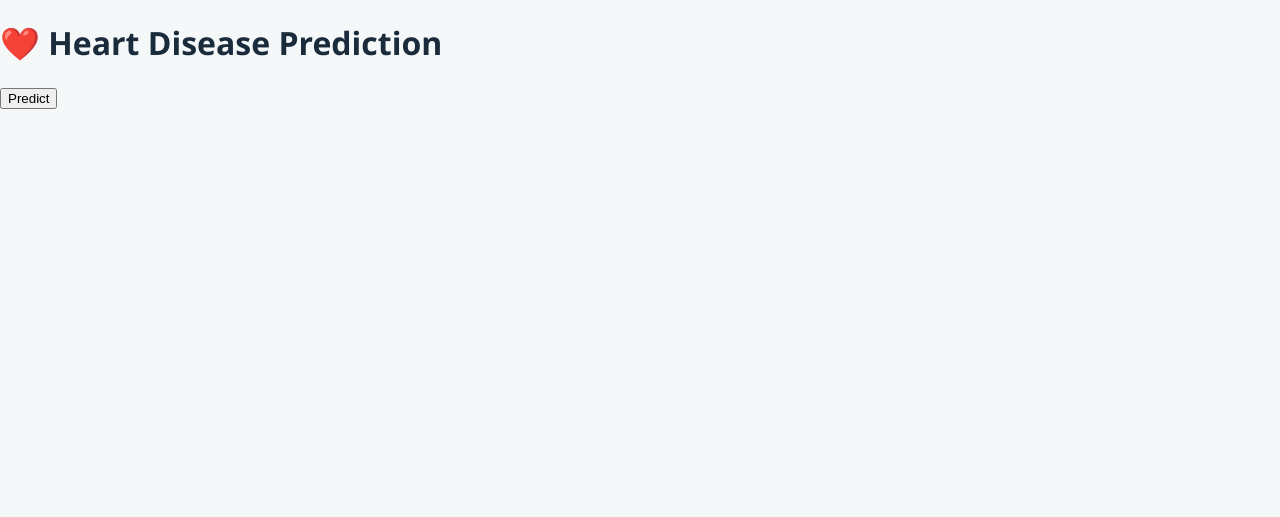
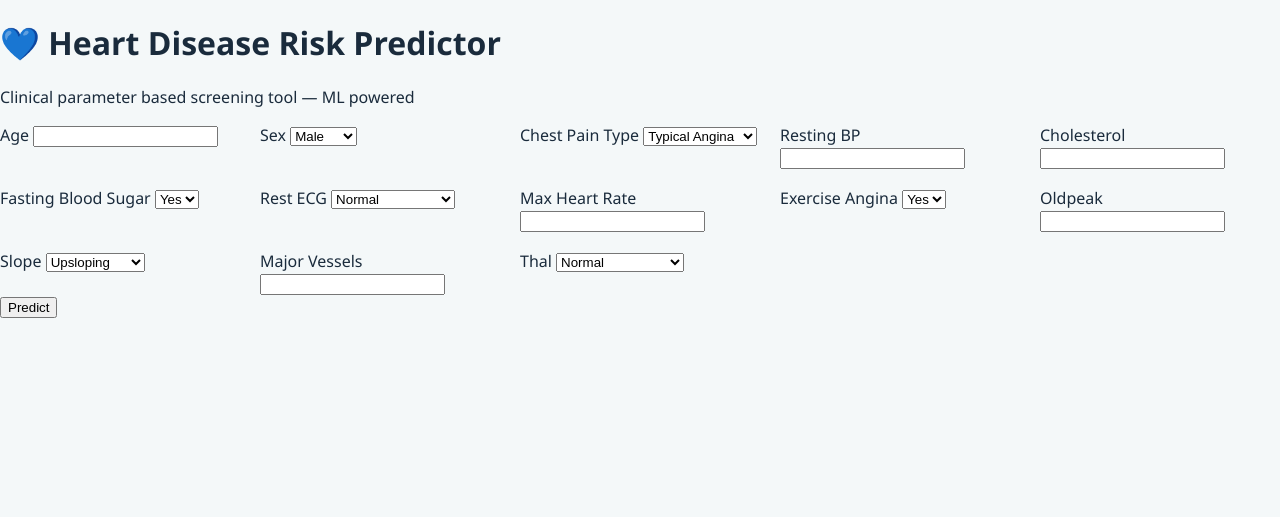
Before and after one commit to riyaashukla30/AI-ML-Internship-Assignment-10, a Flask app: page / in a window 1280 px wide. Shown: the top 517 px of the page. Run offline with Flask 3, Linux system fonts and the light colour scheme; parts of the project's set-up code (start-up, migrations or seed data) failed here and were passed over.

Commit message:
Update index.html

```diff
--- a/templates/index.html
+++ b/templates/index.html
@@ -1,54 +1,145 @@
 <!DOCTYPE html>
 <html>
 <head>
-    <title>Heart Disease Prediction</title>
+    <title>Heart Disease Predictor</title>
     <link rel="stylesheet" href="{{ url_for('static', filename='style.css') }}">
 </head>
+<body>
 
-<body>
+<div class="header">
+    <h1>💙 Heart Disease Risk Predictor</h1>
+    <p>Clinical parameter based screening tool — ML powered</p>
+</div>
+
 <div class="container">
-        <h1>❤️ Heart Disease Prediction</h1>
+    <form id="predictionForm">
 
-        <form id="predictionForm">
-            {% for col in columns %}
-                <label>{{ col }}</label>
-                <input type="number" name="{{ col }}" step="any" required>
-            {% endfor %}
+        <div class="grid">
+
+            <div>
+                <label>Age</label>
+                <input type="number" name="age" required>
+            </div>
+
+            <div>
+                <label>Sex</label>
+                <select name="sex">
+                    <option value="1">Male</option>
+                    <option value="0">Female</option>
+                </select>
+            </div>
+
+            <div>
+                <label>Chest Pain Type</label>
+                <select name="cp">
+                    <option value="0">Typical Angina</option>
+                    <option value="1">Atypical Angina</option>
+                    <option value="2">Non-anginal</option>
+                    <option value="3">Asymptomatic</option>
+                </select>
+            </div>
+
+            <div>
+                <label>Resting BP</label>
+                <input type="number" name="trestbps">
+            </div>
+
+            <div>
+                <label>Cholesterol</label>
+                <input type="number" name="chol">
+            </div>
+
+            <div>
+                <label>Fasting Blood Sugar</label>
+                <select name="fbs">
+                    <option value="1">Yes</option>
+                    <option value="0">No</option>
+                </select>
+            </div>
+
+            <div>
+                <label>Rest ECG</label>
+                <select name="restecg">
+                    <option value="0">Normal</option>
+                    <option value="1">ST-T abnormality</option>
+                    <option value="2">Hypertrophy</option>
+                </select>
+            </div>
+
+            <div>
+                <label>Max Heart Rate</label>
+                <input type="number" name="thalach">
+            </div>
+
+            <div>
+                <label>Exercise Angina</label>
+                <select name="exang">
+                    <option value="1">Yes</option>
+                    <option value="0">No</option>
+                </select>
+            </div>
+
+            <div>
+                <label>Oldpeak</label>
+                <input type="number" step="0.1" name="oldpeak">
+            </div>
+
+            <div>
+                <label>Slope</label>
+                <select name="slope">
+                    <option value="0">Upsloping</option>
+                    <option value="1">Flat</option>
+                    <option value="2">Downsloping</option>
+                </select>
+            </div>
+
+            <div>
+                <label>Major Vessels</label>
+                <input type="number" name="ca">
+            </div>
+
+            <div>
+                <label>Thal</label>
+                <select name="thal">
+                    <option value="1">Normal</option>
+                    <option value="2">Fixed Defect</option>
+                    <option value="3">Reversible Defect</option>
+                </select>
+            </div>
+
+        </div>
 
         <button type="submit">Predict</button>
     </form>
 
-        <h2 id="result"></h2>
+    <div id="result"></div>
+
 </div>
 
 <script>
-        document.getElementById("predictionForm").addEventListener("submit", async function(e) {
+document.getElementById("predictionForm").addEventListener("submit", async function(e){
     e.preventDefault();
 
-            let formData = new FormData(this);
+    const formData = new FormData(this);
     let data = {};
 
     formData.forEach((value, key) => {
-                data[key] = parseFloat(value);
+        data[key] = value;
     });
 
-            let response = await fetch("/predict", {
+    const response = await fetch("/predict", {
         method: "POST",
-                headers: {
-                    "Content-Type": "application/json"
-                },
+        headers: {"Content-Type": "application/json"},
         body: JSON.stringify(data)
     });
 
-            let result = await response.json();
+    const result = await response.json();
 
-            if(result.error){
-                document.getElementById("result").innerText = "Error: " + result.error;
-            } else {
-                document.getElementById("result").innerText =
-                    result.prediction + " (" + result.confidence + "% confidence)";
-            }
+    document.getElementById("result").innerHTML =
+        `<h2>${result.prediction}</h2>
+         <p>Confidence: ${result.confidence}%</p>`;
 });
 </script>
+
 </body>
 </html>
```
Lines whose indentation alone changed are shown as unchanged.
